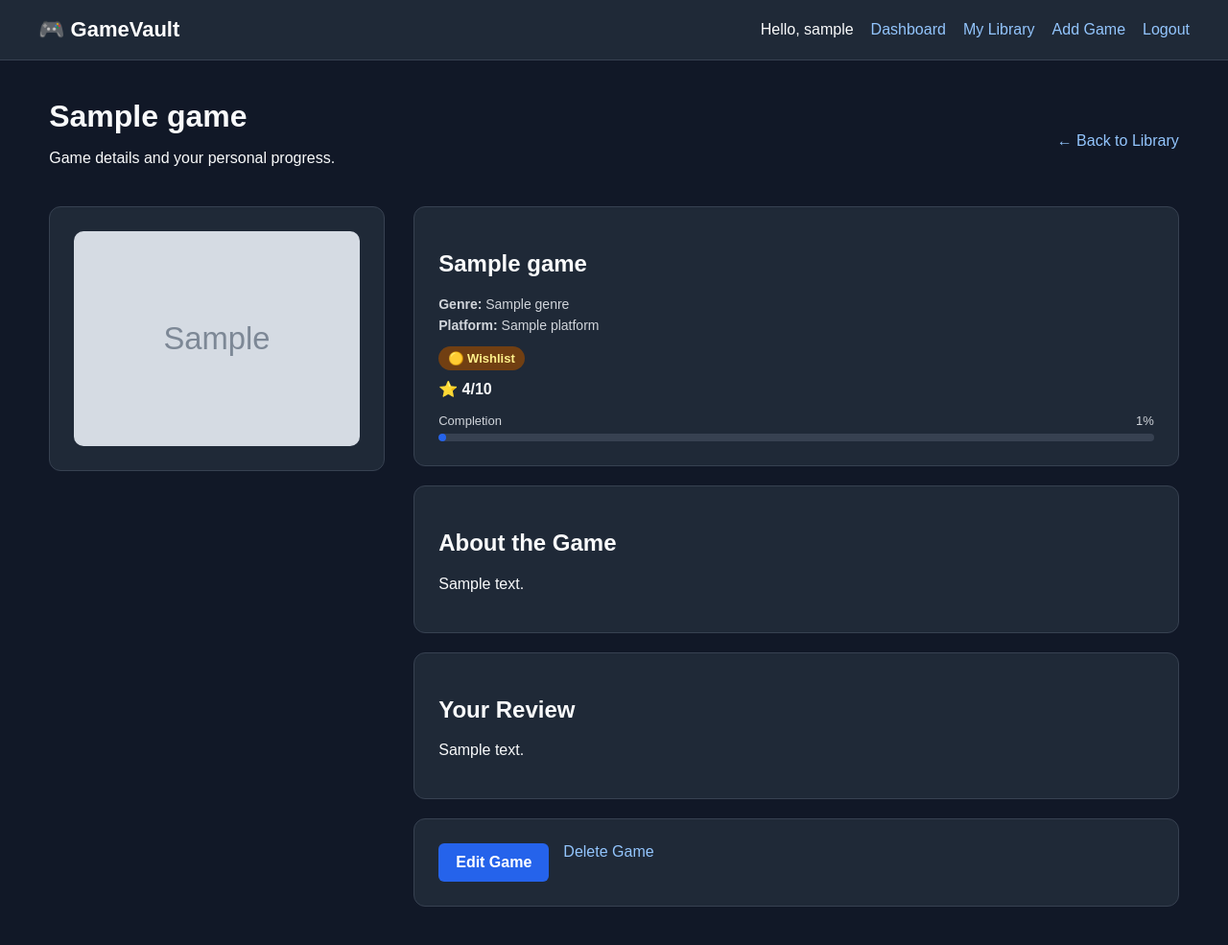
After one commit to MahinChowdhury25/GamerVault, a Django app: page /library/1/ in a window 1280 px wide. The commit adds this page. Shown: the whole page at 96% size. Run offline with Django 5.2, Linux system fonts and the light colour scheme; a user stored in the database is signed in; tables that the repository leaves empty hold one stand-in row (values such as "Sample post"); grey boxes marked "Sample" are stand-in pictures.

Commit message:
Add game details page

```diff
--- a/games/templates/games/base.html
+++ b/games/templates/games/base.html
@@ -246,6 +246,14 @@
             margin-top: 20px;
         }
 
+        /* Game detail page layout */
+        .game-detail-layout {
+            display: grid;
+            grid-template-columns: minmax(250px, 350px) 1fr;
+            gap: 30px;
+            align-items: start;
+        }
+
         @media (max-width: 700px) {
             nav {
                 padding: 16px 20px;
@@ -259,6 +267,10 @@
             .game-cover,
             .game-cover-placeholder {
                 height: 280px;
+            }
+
+            .game-detail-layout {
+                grid-template-columns: 1fr;
             }
         }
     </style>
--- /dev/null
+++ b/games/templates/games/game_detail.html
@@ -0,0 +1,207 @@
+{% extends "games/base.html" %}
+
+{% block title %}{{ game_entry.game.title }} - GameVault{% endblock %}
+
+{% block content %}
+
+<div class="page-header">
+
+    <div>
+        <h1>{{ game_entry.game.title }}</h1>
+        <p>Game details and your personal progress.</p>
+    </div>
+
+    <a href="{% url 'library' %}">
+        ← Back to Library
+    </a>
+
+</div>
+
+<div class="game-detail-layout">
+
+    <!-- Cover -->
+
+    <div class="card">
+
+        {% if game_entry.game.cover_image %}
+
+            <img
+                src="{{ game_entry.game.cover_image.url }}"
+                alt="{{ game_entry.game.title }} cover"
+                style="
+                    width: 100%;
+                    max-height: 500px;
+                    object-fit: cover;
+                    border-radius: 10px;
+                    display: block;
+                "
+            >
+
+        {% else %}
+
+            <div
+                class="game-cover-placeholder"
+                style="
+                    height: 500px;
+                    border-radius: 10px;
+                "
+            >
+                🎮
+            </div>
+
+        {% endif %}
+
+    </div>
+
+
+    <!-- Details -->
+
+    <div>
+
+        <!-- Basic Information -->
+
+        <div class="card">
+
+            <h2>{{ game_entry.game.title }}</h2>
+
+            {% if game_entry.game.genre %}
+                <p class="game-meta">
+                    <strong>Genre:</strong>
+                    {{ game_entry.game.genre.name }}
+                </p>
+            {% endif %}
+
+            {% if game_entry.game.platform %}
+                <p class="game-meta">
+                    <strong>Platform:</strong>
+                    {{ game_entry.game.platform.name }}
+                </p>
+            {% endif %}
+
+            {% if game_entry.status == "playing" %}
+
+                <span class="status-badge status-playing">
+                    🔵 Playing
+                </span>
+
+            {% elif game_entry.status == "completed" %}
+
+                <span class="status-badge status-completed">
+                    🟢 Completed
+                </span>
+
+            {% elif game_entry.status == "wishlist" %}
+
+                <span class="status-badge status-wishlist">
+                    🟡 Wishlist
+                </span>
+
+            {% elif game_entry.status == "dropped" %}
+
+                <span class="status-badge status-dropped">
+                    🔴 Dropped
+                </span>
+
+            {% endif %}
+
+            {% if game_entry.rating %}
+
+                <p class="rating">
+                    ⭐ {{ game_entry.rating }}/10
+                </p>
+
+            {% endif %}
+
+            <div class="progress-container">
+
+                <div class="progress-label">
+                    <span>Completion</span>
+                    <span>{{ game_entry.completion }}%</span>
+                </div>
+
+                <div class="progress-bar">
+
+                    <div
+                        class="progress-fill"
+                        style="width: {{ game_entry.completion }}%;"
+                    ></div>
+
+                </div>
+
+            </div>
+
+        </div>
+
+
+        <!-- Description -->
+
+        {% if game_entry.game.description %}
+
+            <div
+                class="card"
+                style="margin-top: 20px;"
+            >
+
+                <h2>About the Game</h2>
+
+                <p>
+                    {{ game_entry.game.description }}
+                </p>
+
+            </div>
+
+        {% endif %}
+
+
+        <!-- Personal Review -->
+
+        {% if game_entry.review %}
+
+            <div
+                class="card"
+                style="margin-top: 20px;"
+            >
+
+                <h2>Your Review</h2>
+
+                <p>
+                    {{ game_entry.review }}
+                </p>
+
+            </div>
+
+        {% endif %}
+
+
+        <!-- Actions -->
+
+        <div
+            class="card"
+            style="
+                margin-top: 20px;
+                display: flex;
+                gap: 15px;
+                flex-wrap: wrap;
+            "
+        >
+
+            <a
+                href="{% url 'edit_game' game_entry.id %}"
+                class="primary-link"
+            >
+                Edit Game
+            </a>
+
+            <a
+                href="{% url 'delete_game' game_entry.id %}"
+            >
+                Delete Game
+            </a>
+
+        </div>
+
+    </div>
+
+</div>
+
+{% endblock %}
--- a/games/urls.py
+++ b/games/urls.py
@@ -5,6 +5,7 @@ from .views import (
     dashboard_view,
     delete_game_view,
     edit_game_view,
+    game_detail_view,
     library_view,
     login_view,
     logout_view,
@@ -21,6 +22,12 @@ urlpatterns = [
     path("library/add/", add_game_view, name="add_game"),
 
     path(
+        "library/<int:entry_id>/",
+        game_detail_view,
+        name="game_detail",
+    ),
+
+    path(
         "library/<int:entry_id>/edit/",
         edit_game_view,
         name="edit_game",
--- a/games/views.py
+++ b/games/views.py
@@ -206,6 +206,30 @@ def library_view(request):
 
 
 @login_required
+def game_detail_view(request, entry_id):
+    game_entry = (
+        request.user.game_entries
+        .select_related(
+            "game",
+            "game__genre",
+            "game__platform",
+        )
+        .filter(id=entry_id)
+        .first()
+    )
+
+    if game_entry is None:
+        messages.error(request, "Game not found.")
+        return redirect("library")
+
+    return render(
+        request,
+        "games/game_detail.html",
+        {"game_entry": game_entry},
+    )
+
+
+@login_required
 def edit_game_view(request, entry_id):
     game_entry = request.user.game_entries.select_related(
         "game"
```
Also changed, not shown: games/templates/games/dashboard.html (+4 -9 lines), games/templates/games/library.html (+18 -6 lines).
